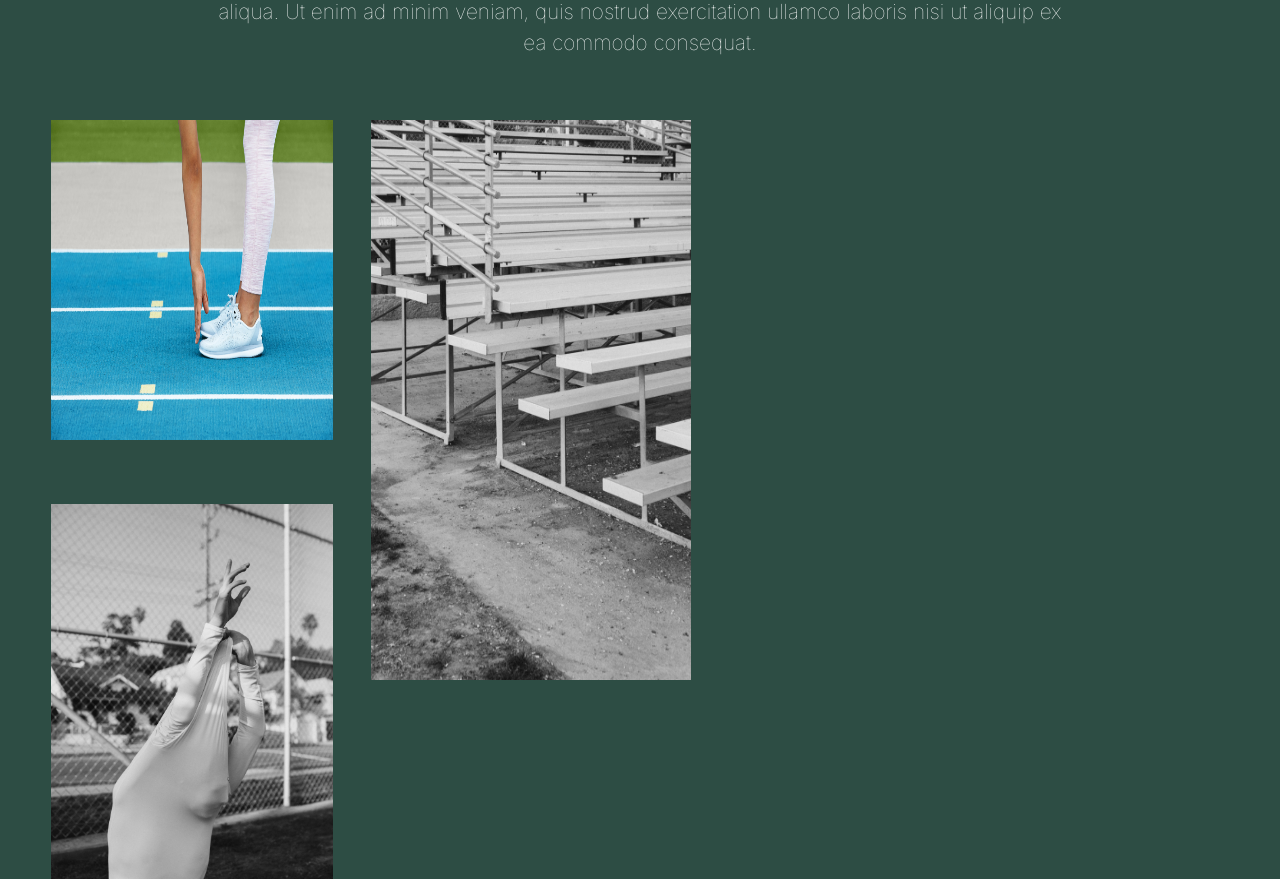
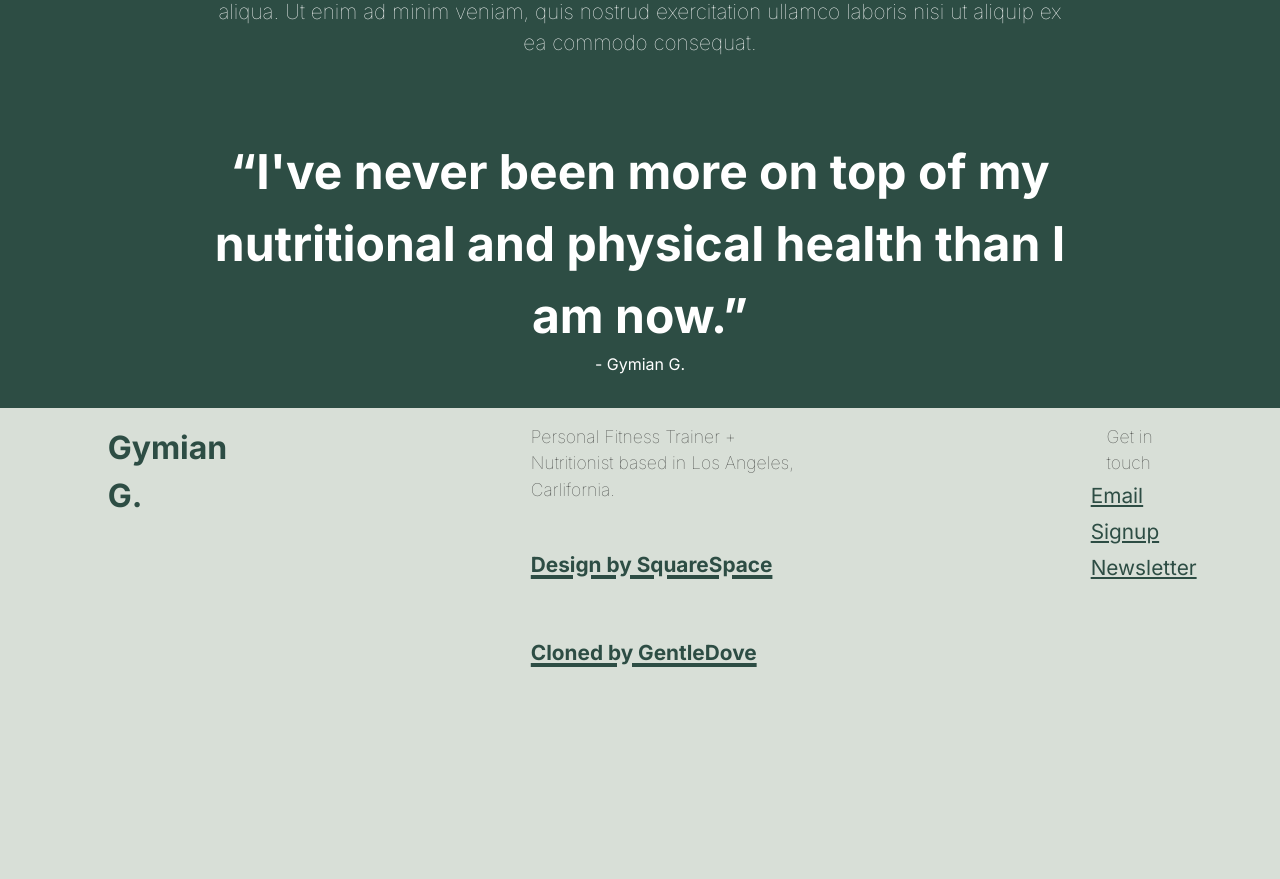
Before and after one commit to etimexo/Design-agency, a Next.js app: page /signup in a window 1280 px wide. Shown: the part 1600-2479 px from the top of the page. After the commit the page ends 2375 px from the top, so only its background shows below. Built offline with nearby package versions, Linux system fonts and the light colour scheme.

Commit message:
Update process.jsx component

```diff
--- a/src/app/components/Process.css
+++ b/src/app/components/Process.css
@@ -3,6 +3,8 @@
     padding: 5vh 2vw;
     margin-top: 5vh;
     height: fit-content;
+    padding-bottom: 4vh;
+    color: #fff;
 }
 .process p {
     color: #fff;
@@ -12,32 +14,86 @@
     font-weight: lighter;
     padding: 0 15% 5%;
 }
+.images-d {
+    display: none;
+}
+.block1, .block2 {
+    display: flex;
+    width: 100%;
+    padding: 0 7px;
+}
+.images-m .toes {
+    width: 50%;
+    height: 110px;
+    margin-right: 5px;
+}
+.images-m .seats {
+    width: 50%;
+}
+.images-m .drink {
+    width: 47%;
+    position: relative;
+    margin-top: -21.7vh;
+    margin-left: 7px;
+}
+.images-m .undress {
+    /* text-align: right; */
+    width: 47%;
+    position: relative;
+    right: 50px;
+    /* margin-top: -21.7vh; */
+    /* margin-left: 7px; */
+}
 @media only screen and (min-width: 700px) {
-    .images {
-        padding: 0 2vw;
+    .images-m {
+        display: none;
     }
-    .toes, .seats, .undress {
-        width: 25vw;
+    .images > * {
+        /* border: 1px solid red; */
+    }
+    .images-d {
+        padding: 0 1vw;
+    }
+    .toes, .seats, .undress, .look, .drink, .back2 {
+        width: 30vw;
+    }
+    .toes, .undress {
+        /* height: 40vh; */
     }
     .toes {
         height: 40vh;
-        padding-right: 3vw;
+        padding-right: 4vw;
+        padding-bottom: 4vh;
+    }
+    .drink {
+        height: 70vh;
+        padding-left: 4vw;
+        padding-bottom: 4vh;
     }
     .seats {
         height: 70vh;
+        padding-bottom: 4vh;
     }
 
-    .toes {
-        /* height: 40vh;  */
-        /* padding-left: 5vw; */
+    .back2 {
+        height: 40vh;
+        padding-left: 4vw;
+        padding-top: 5vh;
     }
-    .block1 {
-        padding-bottom: 5vh;
+    .block1, .block2 {
+        /* padding-bottom: 5vh; */
         display: flex;
     }
     .undress {
         position: relative;
         top: -27vh;
-        padding-right: 3vw;
+        padding-right: 4vw;
+        height: 70vh;
+    }
+    .look {
+        padding-top: 4vh;
+    }
+    .nvr {
+        font-weight: light;
     }
 }
--- a/src/app/components/Process.jsx
+++ b/src/app/components/Process.jsx
@@ -1,15 +1,17 @@
 import React from "react";
 import Image from "next/image";
+import Footer from "./Footer";
 import "../components/Process.css";
 import Toes from "../toes.jpg";
 import Undress from "../undress.jpg";
 import Seats from "../seats.jpg";
 import Back2 from "../back2.jpg";
 import Look from "../look.jpg";
-
+import Drink from "../drink.jpg";
 
 export default function Process() {
   return (
+    <>
       <section className="process">
         <p className="p1">The Process is Important</p>
         <p className="p2">
@@ -17,20 +19,85 @@
         unde tempore sed corporis! Impedit necessitatibus molestias consequatur, <br />
         labore tempores magni nemo illum veritatis quos
         exercitationem facilisews. */}
-        Consectetur adipiscing elit, sed do eiusmod tempor incididunt ut labore et dolore magna aliqua. Ut enim ad minim veniam, quis nostrud exercitation ullamco laboris nisi ut aliquip ex ea commodo consequat.
+          Consectetur adipiscing elit, sed do eiusmod tempor incididunt ut
+          labore et dolore magna aliqua. Ut enim ad minim veniam, quis nostrud
+          exercitation ullamco laboris nisi ut aliquip ex ea commodo consequat.
         </p>
-      <div className="images">
+        <div className="images-m">
           <div className="block1">
-            <Image src={Toes} className="toes" alt="athlete touching her toes"/>
-            <Image src={Seats} className="seats" alt="an athlete takiing off a shirt" />
+            <Image
+              src={Toes}
+              className="toes"
+              alt="a female athlete touching her toes"
+            />
+            <Image src={Seats} className="seats" alt="a stack of seats" />
+
+          </div>
+          <Image
+              src={Drink}
+              className="drink"
+              alt="a picture of energy drink"
+            />
+            <Image
+              src={Undress}
+              className="undress"
+              alt="an athlete taking off his shirt"
+            />
+          <div className="block2">
+            {/* <Image src={Toes} className="size1" alt="athlete touching her toes"/> */}
+
+            <Image
+              src={Look}
+              className="look"
+              alt="a man looking towards the camera"
+            />
+            <Image
+              src={Back2}
+              className="back2"
+              alt="a female athelete and her coach running backwards"
+            />
+          </div>
+        </div>
+        <div className="images-d">
+          <div className="block1">
+            <Image
+              src={Toes}
+              className="toes"
+              alt="a female athlete touching her toes"
+            />
+            <Image src={Seats} className="seats" alt="a stack of seats" />
+            <Image
+              src={Drink}
+              className="drink"
+              alt="a picture of energy drink"
+            />
           </div>
           <div className="block2">
             {/* <Image src={Toes} className="size1" alt="athlete touching her toes"/> */}
-            <Image src={Undress} className="undress" alt="an athlete takiing off a shirt" />
-            <Image src={Look} className="look" alt="an athlete takiing off a shirt" />
+            <Image
+              src={Undress}
+              className="undress"
+              alt="an athlete taking off his shirt"
+            />
+            <Image
+              src={Look}
+              className="look"
+              alt="a man looking towards the camera"
+            />
+            <Image
+              src={Back2}
+              className="back2"
+              alt="a female athelete and her coach running backwards"
+            />
           </div>
-
         </div>
+        <p className="nve">
+          “I&apos;ve never been more on top of my nutritional and physical
+          health than I am now.”
+        </p>
+        - Gymian G.
       </section>
+      <Footer />
+    </>
   );
 }
```
Lines whose indentation alone changed are shown as unchanged.
